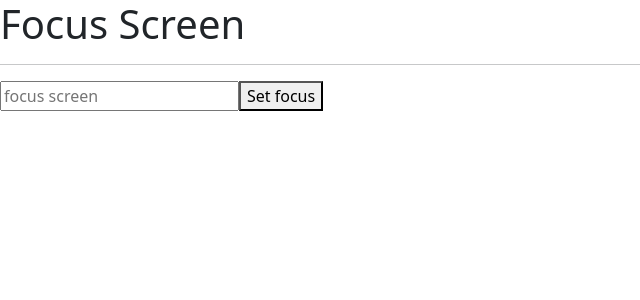
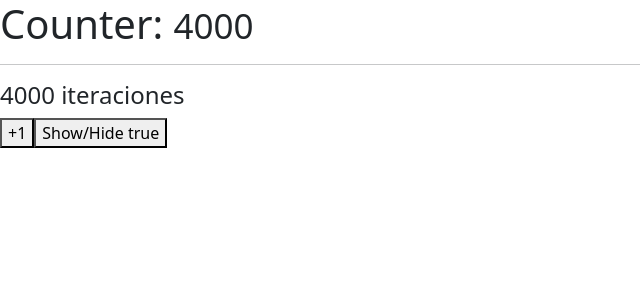
Before and after one commit to danielariosv91/app-react-hooks, a React (Vite) app: page / in a window 1280 px wide. Shown: the top 300 px of the page, without its empty margins (0-640 px from the left). Built offline with nearby package versions, Linux system fonts and the light colour scheme.

Commit message:
useMemo hook

```diff
--- a/src/main.jsx
+++ b/src/main.jsx
@@ -9,10 +9,12 @@ import { SimpleForm } from './useEffect/SimpleForm'
 import { FormWithCustomHook } from './useEffect/FormWithCustomHook'
 import { MultipleCustomHooks } from './multipleHooks/MultipleCustomHooks'
 import { FocusScreen } from './useRef/FocusScreen'
+import { Memorize } from './useMemo/Memorize'
+import { MemoHook } from './useMemo/MemoHook'
 
 
 ReactDOM.createRoot(document.getElementById('root')).render(
   <React.StrictMode>
-    <FocusScreen />
+    <MemoHook />
   </React.StrictMode>,
 )
--- /dev/null
+++ b/src/useMemo/MemoHook.jsx
@@ -0,0 +1,32 @@
+import { useState, useMemo} from 'react'
+import { useCounter } from "../hooks/useCounter"
+
+const heavyStuff = (iterationNumber = 100) => {
+    for (let i = 0; i < iterationNumber; i++) {
+        console.log('...')
+    }
+
+    return `${iterationNumber} iteraciones`
+}
+
+export const MemoHook = () => {
+
+    const { counter, increment } = useCounter(4000);
+    const [show, setShow] = useState(true)
+
+    const memorizeValue = useMemo(() => heavyStuff(counter), [])
+
+    return (
+        <>
+            <h1>Counter:  <small>{counter}</small></h1>
+
+            <hr />
+
+            <h4>{memorizeValue}</h4>
+
+            <button onClick={() => increment()}>+1</button>
+
+            <button onClick={() => setShow(!show)}>Show/Hide {JSON.stringify(show)}</button>
+        </>
+    )
+}
--- /dev/null
+++ b/src/useMemo/Memorize.jsx
@@ -0,0 +1,22 @@
+import { useState } from 'react'
+
+import { useCounter } from "../hooks/useCounter"
+import { Small } from "./Small";
+
+export const Memorize = () => {
+
+    const { counter, increment } = useCounter(0);
+    const [show, setShow] = useState(true)
+
+    return (
+        <>
+            <h1>Counter:  <Small value={counter} /></h1>
+
+            <hr />
+
+            <button onClick={() => increment()}>+1</button>
+
+            <button onClick={() => setShow(!show)}>Show/Hide {JSON.stringify(show)}</button>
+        </>
+    )
+}
--- /dev/null
+++ b/src/useMemo/Small.jsx
@@ -0,0 +1,7 @@
+import { memo } from 'react'
+
+export const Small = memo(({ value }) => {
+    return (
+        <small>{value}</small>
+    )
+})
```
Also changed, not shown: src/useLayout/Layout.jsx (added).
